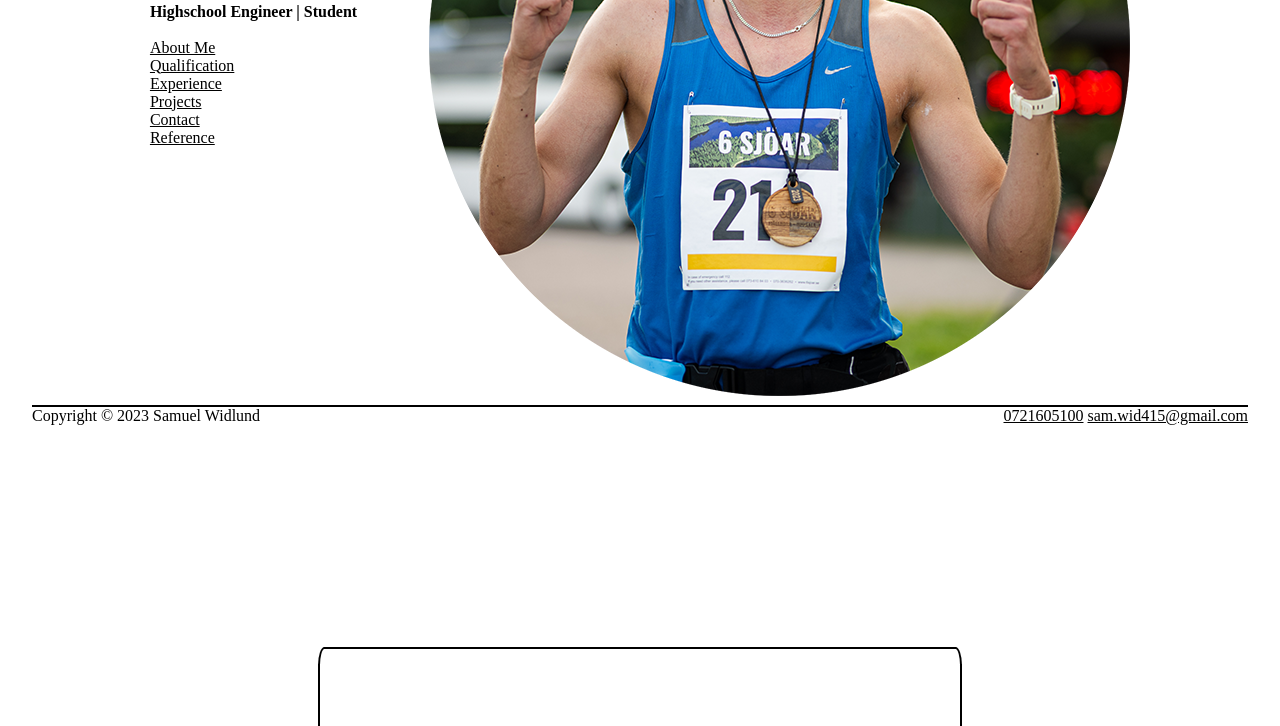
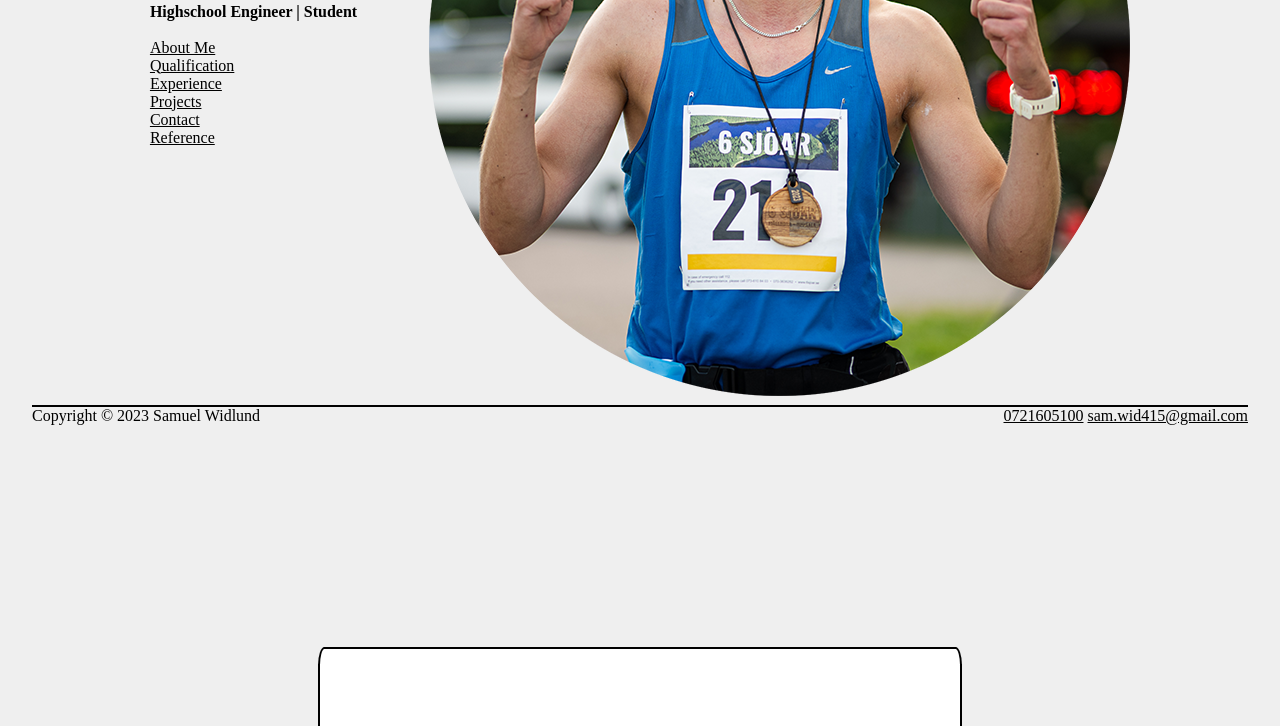
Before and after one commit to SamuelWidlund/SamuelWidlund.github.io, a plain HTML site: page index.html in a window 1280 px wide. Shown: the part 353-1079 px from the top of the page. Drawn offline with Linux system fonts and the light colour scheme; a small style sheet from the web is missing.

Commit message:
upd background color

```diff
--- a/style.css
+++ b/style.css
@@ -7,7 +7,7 @@
 }
 
 body{
-    background: white;
+    background:#efefef;
 }
 
 #menuStart{
@@ -20,7 +20,7 @@ body{
     display: flex;
     align-items: center;
     justify-content: center;
-    background:white;
+    background:transparent;
 }
 #leftBlock{
     background-color:transparent;
@@ -59,7 +59,7 @@ body{
 
 footer{
     height:5vh;
-    background-color: white;
+    background-color: #efefef;
     border-top: 2px solid black;
     width:95vw;
     margin-left:auto!important;
```
